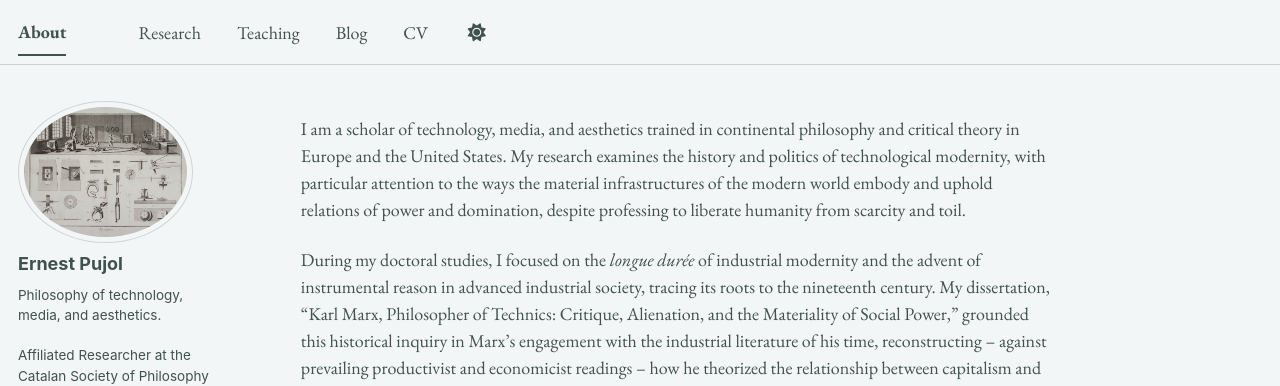
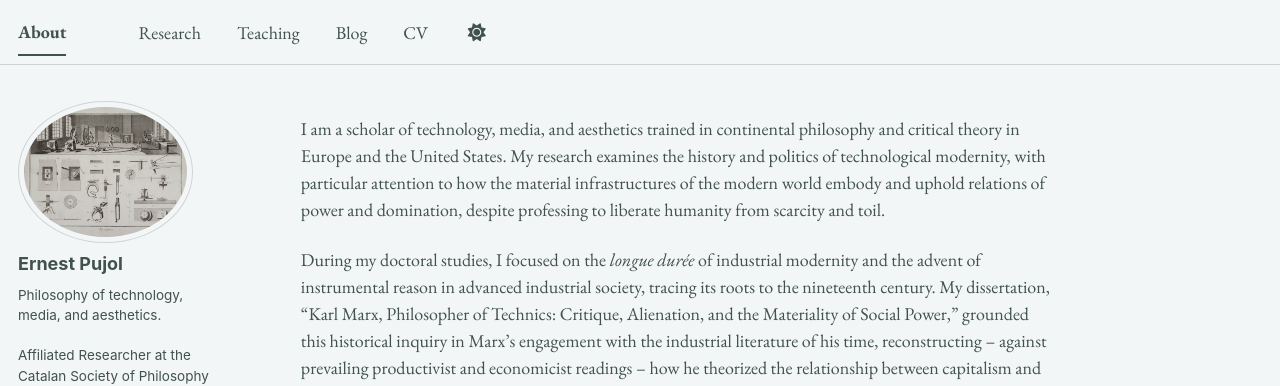
Before and after one commit to epujol90/epujol90.github.io, a Jekyll site: the page built from _pages/about.md, in a window 1280 px wide and 1069 px high. Shown: the top 386 px of the window. Built offline with Jekyll 4.4.1, drawn with Linux system fonts in a browser that asks for light colours; some web fonts are replaced; a script bundle is joined from its source files by our own code; library files that are not in the unit come from our copies.

Commit message:
Update about.md

```diff
--- a/_pages/about.md
+++ b/_pages/about.md
@@ -6,7 +6,7 @@ redirect_from:
   - /about/
   - /about.html
 ---
-I am a scholar of technology, media, and aesthetics trained in continental philosophy and critical theory in Europe and the United States. My research examines the history and politics of technological modernity, with particular attention to the ways the material infrastructures of the modern world embody and uphold relations of power and domination, despite professing to liberate humanity from scarcity and toil.
+I am a scholar of technology, media, and aesthetics trained in continental philosophy and critical theory in Europe and the United States. My research examines the history and politics of technological modernity, with particular attention to how the material infrastructures of the modern world embody and uphold relations of power and domination, despite professing to liberate humanity from scarcity and toil.
 
 During my doctoral studies, I focused on the _longue durée_ of industrial modernity and the advent of instrumental reason in advanced industrial society, tracing its roots to the nineteenth century. My dissertation, “Karl Marx, Philosopher of Technics: Critique, Alienation, and the Materiality of Social Power,” grounded this historical inquiry in Marx’s engagement with the industrial literature of his time, reconstructing -- against prevailing productivist and economicist readings -- how he theorized the relationship between capitalism and modern technological transformations. I argued that Marx’s account of industrial development, though largely misunderstood by the Marxist tradition, presciently identified in the capitalist "subsumption" of the labor process the basis of the technocratic logic that mediates human-machine entanglements in advanced industrial society. I contend that this key organizing principle of capitalist modernity has not only steered the general course of the so-called information age but has also reasserted itself with renewed vigor in the contemporary AI project -- particularly in its claim to expand human autonomy by automating judgment and reason.
 
```
